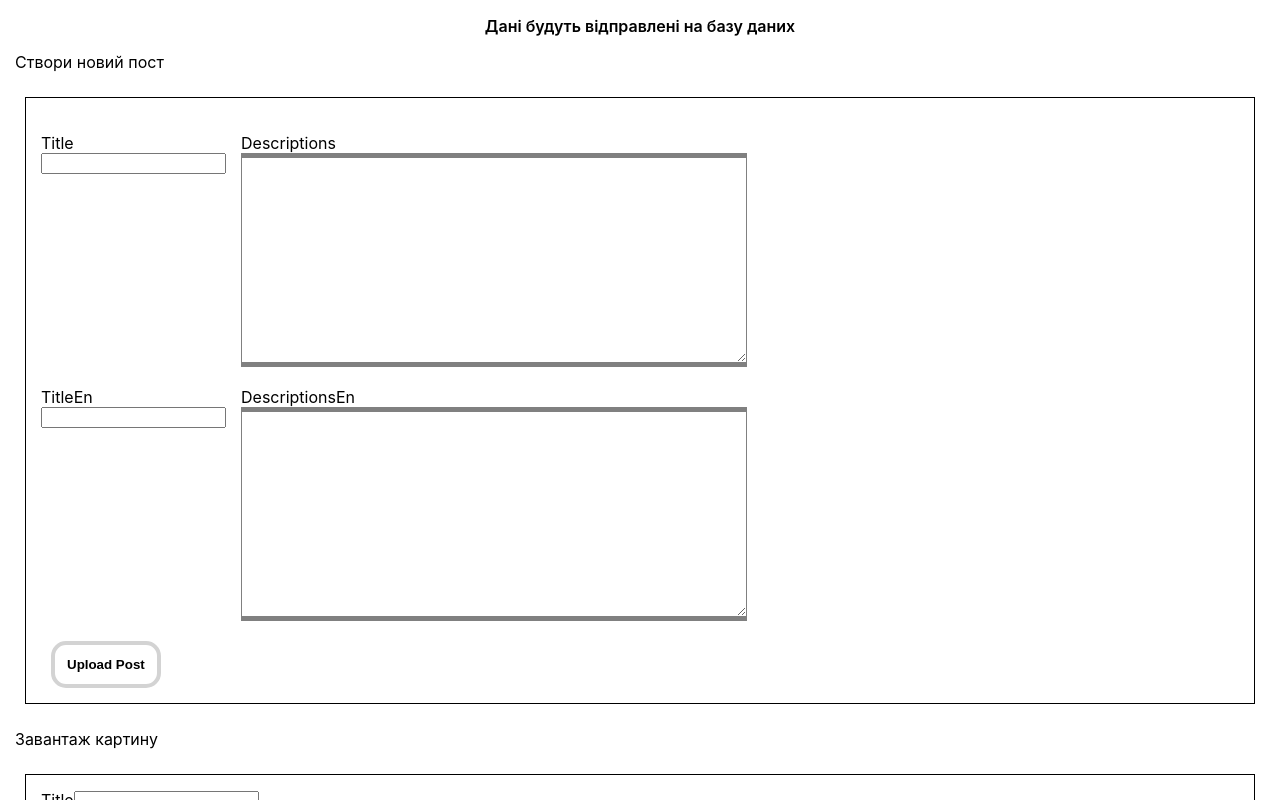
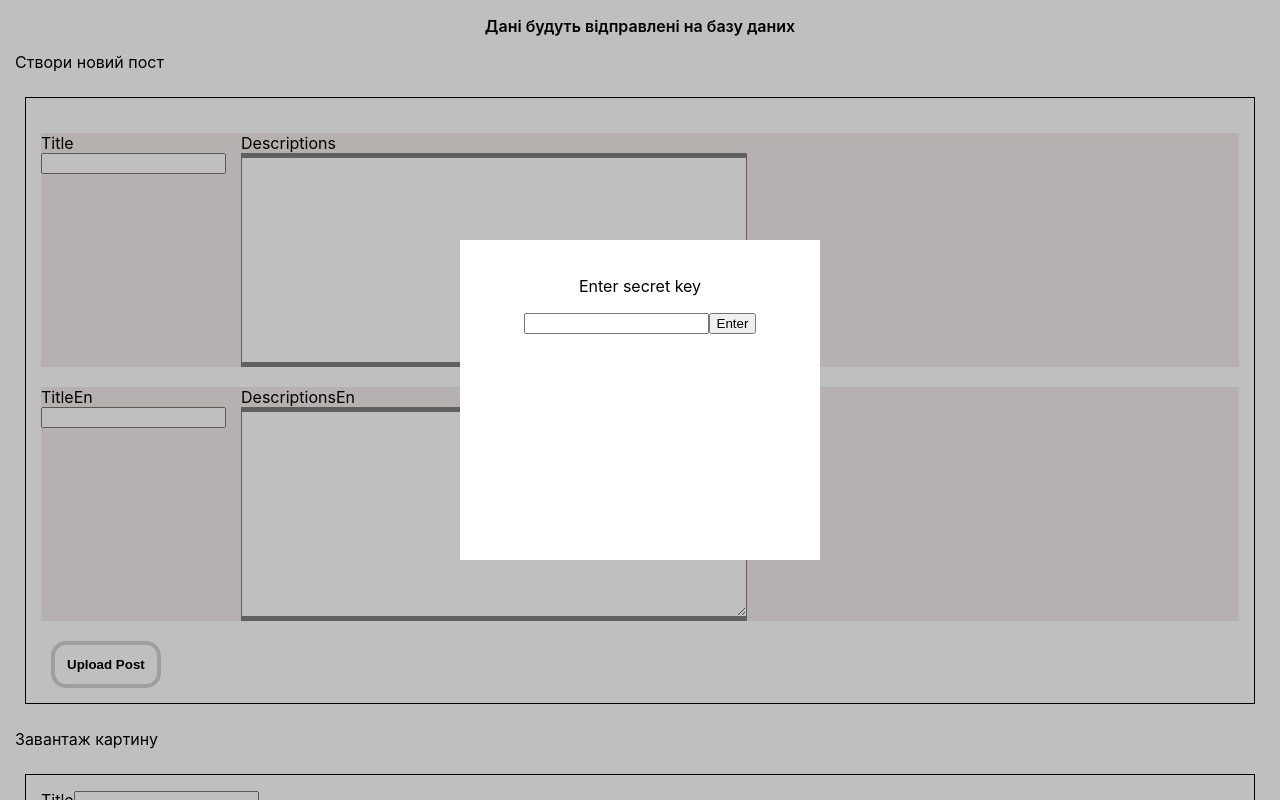
Before and after one commit to NataliShkarupeta/DINS-admin, a React (Create React App) app: page / in a window 1280 px wide. Shown: the top 800 px of the page. Built offline with nearby package versions, Linux system fonts and the light colour scheme.

Commit message:
add background color

```diff
--- a/src/components/App.jsx
+++ b/src/components/App.jsx
@@ -5,7 +5,7 @@ import { FormPost } from "./FormPost/FormPost";
 import { P } from "./styles.styled";
 
 function App() {
-  const [secret, setSecret] = useState(false);
+  const [secret, setSecret] = useState(true);
 
   return (
     <>
--- a/src/components/modalAsk/ModalAsk.jsx
+++ b/src/components/modalAsk/ModalAsk.jsx
@@ -17,7 +17,7 @@ export const ModalAsk = ({ setsecret }) => {
       <Overlay>
         <ModalContainer onSubmit={handelSubmit}>
           <p>Enter secret key</p>
-          <input type="text" name="text" required />
+          <input type="password" name="text" required />
           <Button type="submit">Enter</Button>
         </ModalContainer>
       </Overlay>
--- a/src/components/styles.styled.js
+++ b/src/components/styles.styled.js
@@ -47,6 +47,7 @@ export const Wrap = styled.div`
   gap: 15px;
   margin-bottom: 20px;
   margin-top: 20px;
+  background-color: #f4ebeb;
 `;
 export const SubmitButton=styled.button`
   padding: 12px;
```
